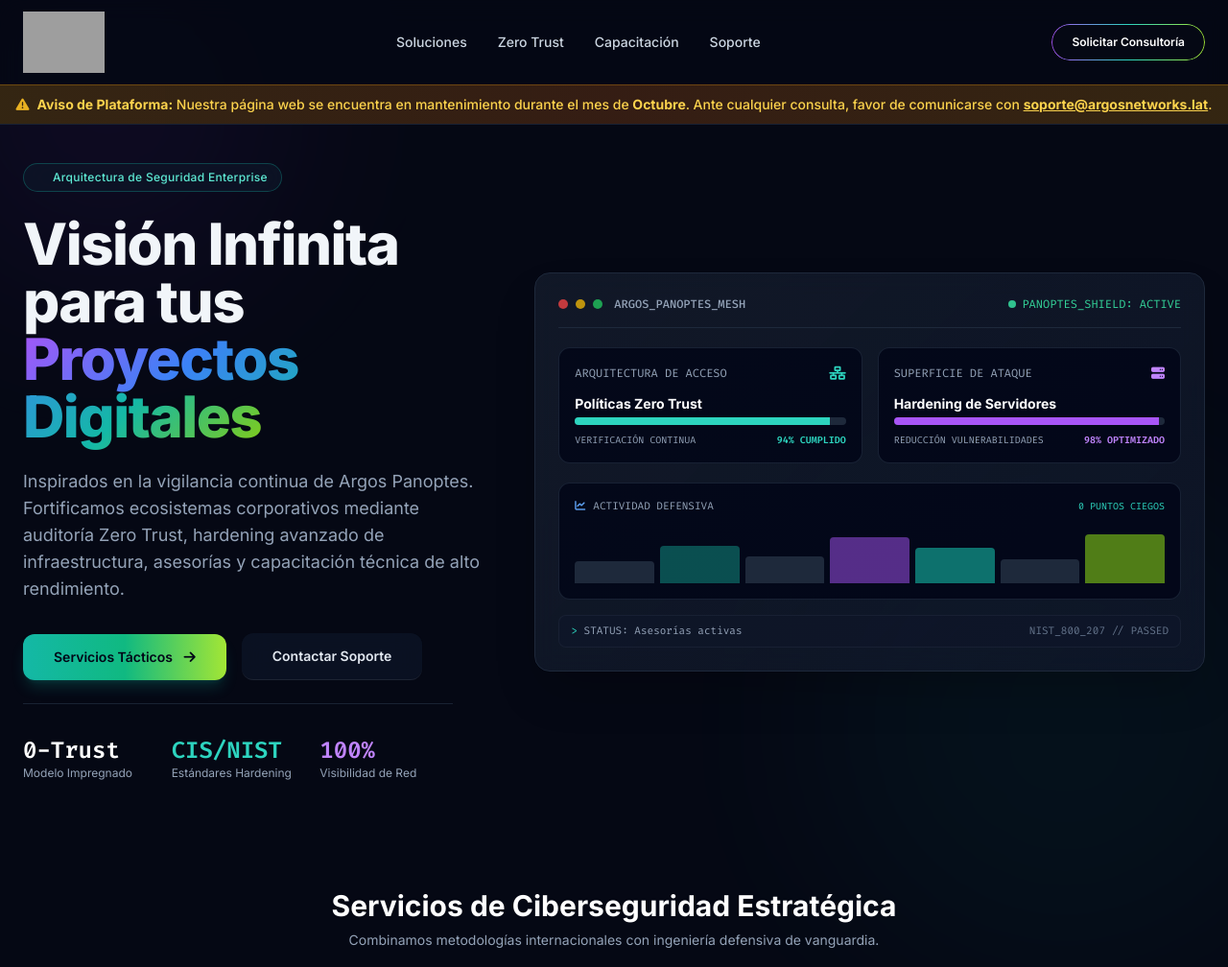
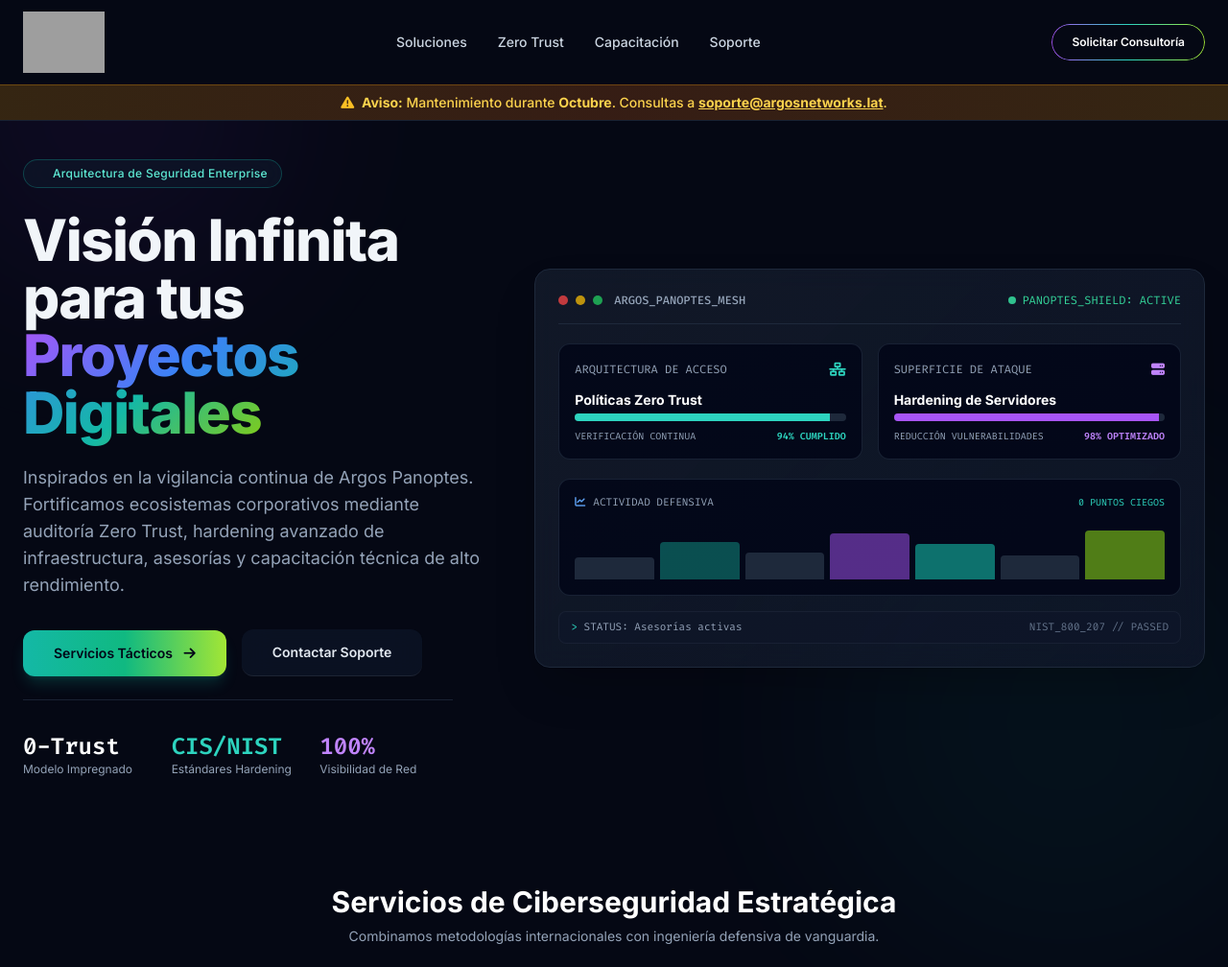
Before and after one commit to mcanaval/mcanaval.github.io, a plain HTML site: page index.html in a window 1280 px wide. Shown: the top 1008 px of the page at 96% size. Drawn offline with nearby package versions, Linux system fonts and the light colour scheme; grey boxes are pictures that could not be loaded.

```diff
--- a/index.html
+++ b/index.html
@@ -50,14 +50,17 @@
     <div class="glow-bg w-60 sm:w-80 h-60 sm:h-80 bg-blue-600/15 bottom-10 left-1/3 pointer-events-none"></div>
 
     <!-- Navigation Header -->
-    <header class="sticky top-0 z-50 w-full bg-[#050814]/90 backdrop-blur-md border-b border-slate-800/80 transition-all duration-300" id="navbar">
-        <div class="max-w-7xl mx-auto px-4 sm:px-6 py-3 flex items-center justify-between">
+    <!-- Navigation Header Completo al 100% -->
+    <header class="sticky top-0 z-50 w-full bg-[#050814] border-b border-slate-800/80" id="navbar">
 
-            <!-- Logo principal -->
-            <a href="#" class="flex items-center gap-3 group shrink-0">
+        <!-- Contenedor del Logo y Menú -->
+        <div class="w-full px-4 sm:px-6 py-3 flex items-center justify-between max-w-7xl mx-auto">
+
+            <!-- Logo -->
+            <a href="#" class="flex items-center gap-3 shrink-0">
                 <img src="assets/2026_Argos_Imagotipo-Original_Color-Blanco_Fondo-Transparente.png"
                      alt="Argos Networks"
-                     class="h-10 sm:h-14 md:h-16 w-auto transform transition-transform group-hover:scale-105 duration-300 object-contain">
+                     class="h-9 sm:h-14 md:h-16 w-auto object-contain">
             </a>
 
             <!-- Navigation Links (Desktop) -->
@@ -68,39 +71,37 @@
                 <a href="mailto:soporte@argosnetworks.lat" class="text-sm font-medium text-slate-300 hover:text-teal-400 transition-colors">Soporte</a>
             </nav>
 
-            <!-- Actions (Desktop) -->
+            <!-- Botón de Acción (Desktop) -->
             <div class="hidden md:flex items-center space-x-4">
                 <a href="mailto:soporte@argosnetworks.lat" class="relative group overflow-hidden rounded-full p-px font-semibold text-xs">
-                    <span class="absolute inset-0 bg-gradient-to-r from-purple-500 via-teal-400 to-lime-400 rounded-full transition-all group-hover:opacity-90"></span>
-                    <span class="relative block px-5 py-2.5 bg-brand-dark rounded-full text-white transition-all group-hover:bg-transparent">
+                    <span class="absolute inset-0 bg-gradient-to-r from-purple-500 via-teal-400 to-lime-400 rounded-full"></span>
+                    <span class="relative block px-5 py-2.5 bg-brand-dark rounded-full text-white">
                         Solicitar Consultoría
                     </span>
                 </a>
             </div>
 
-            <!-- Mobile Menu Toggle -->
+            <!-- Botón Menú Móvil -->
             <button id="menu-btn" class="md:hidden p-2 text-slate-300 hover:text-white focus:outline-none">
                 <i class="fa-solid fa-bars text-xl"></i>
             </button>
         </div>
 
-        <!-- BANNER DE MANTENIMIENTO OCTUBRE -->
-        <div class="w-full bg-gradient-to-r from-amber-500/20 via-orange-500/20 to-amber-500/20 border-t border-amber-500/30 py-2.5 px-4 text-center">
-            <div class="max-w-7xl mx-auto flex items-center justify-center gap-2 text-xs sm:text-sm font-medium text-amber-300">
-                <i class="fa-solid fa-triangle-exclamation text-amber-400 animate-pulse shrink-0"></i>
-                <span><strong>Aviso de Plataforma:</strong> Nuestra página web se encuentra en mantenimiento durante el mes de <strong>Octubre</strong>. Ante cualquier consulta, favor de comunicarse con <a href="mailto:soporte@argosnetworks.lat" class="underline hover:text-white font-bold transition-colors">soporte@argosnetworks.lat</a>.</span>
-            </div>
+        <!-- BANNER DE MANTENIMIENTO ANCHO COMPLETO -->
+        <div class="w-full bg-gradient-to-r from-amber-500/20 via-orange-500/20 to-amber-500/20 border-t border-amber-500/30 py-2 px-4 text-center">
+            <p class="text-xs sm:text-sm font-medium text-amber-300 leading-snug">
+                <i class="fa-solid fa-triangle-exclamation text-amber-400 mr-1"></i>
+                <strong>Aviso:</strong> Mantenimiento durante <strong>Octubre</strong>. Consultas a
+                <a href="mailto:soporte@argosnetworks.lat" class="underline hover:text-white font-bold">soporte@argosnetworks.lat</a>.
+            </p>
         </div>
 
-        <!-- Mobile Menu Dropdown -->
-        <div id="mobile-menu" class="hidden md:hidden px-6 pb-4 pt-2 border-t border-slate-800/80 bg-[#050814] flex flex-col space-y-3">
+        <!-- Menú Desplegable Móvil -->
+        <div id="mobile-menu" class="hidden md:hidden px-6 pb-4 pt-2 border-t border-slate-800 bg-[#050814] flex flex-col space-y-3">
             <a href="#soluciones" class="text-slate-300 hover:text-teal-400 text-sm py-1">Soluciones</a>
             <a href="#metodologia" class="text-slate-300 hover:text-teal-400 text-sm py-1">Zero Trust</a>
             <a href="#capacitacion" class="text-slate-300 hover:text-teal-400 text-sm py-1">Capacitación</a>
             <a href="mailto:soporte@argosnetworks.lat" class="text-slate-300 hover:text-teal-400 text-sm py-1">Soporte</a>
-            <div class="pt-2">
-                <a href="mailto:soporte@argosnetworks.lat" class="block w-full text-center text-sm font-semibold bg-gradient-to-r from-teal-500 to-lime-400 text-slate-900 py-2.5 rounded-lg">Solicitar Consultoría</a>
-            </div>
         </div>
     </header>
 
```
